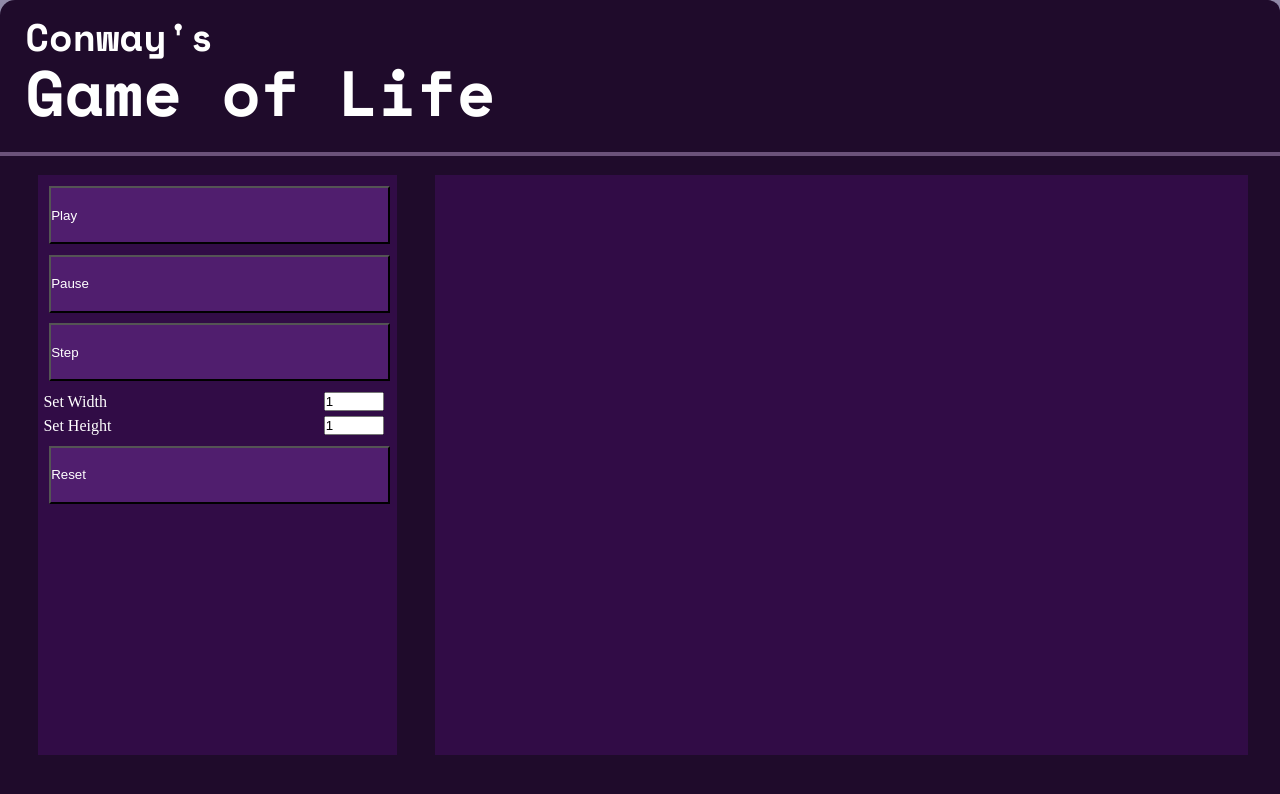
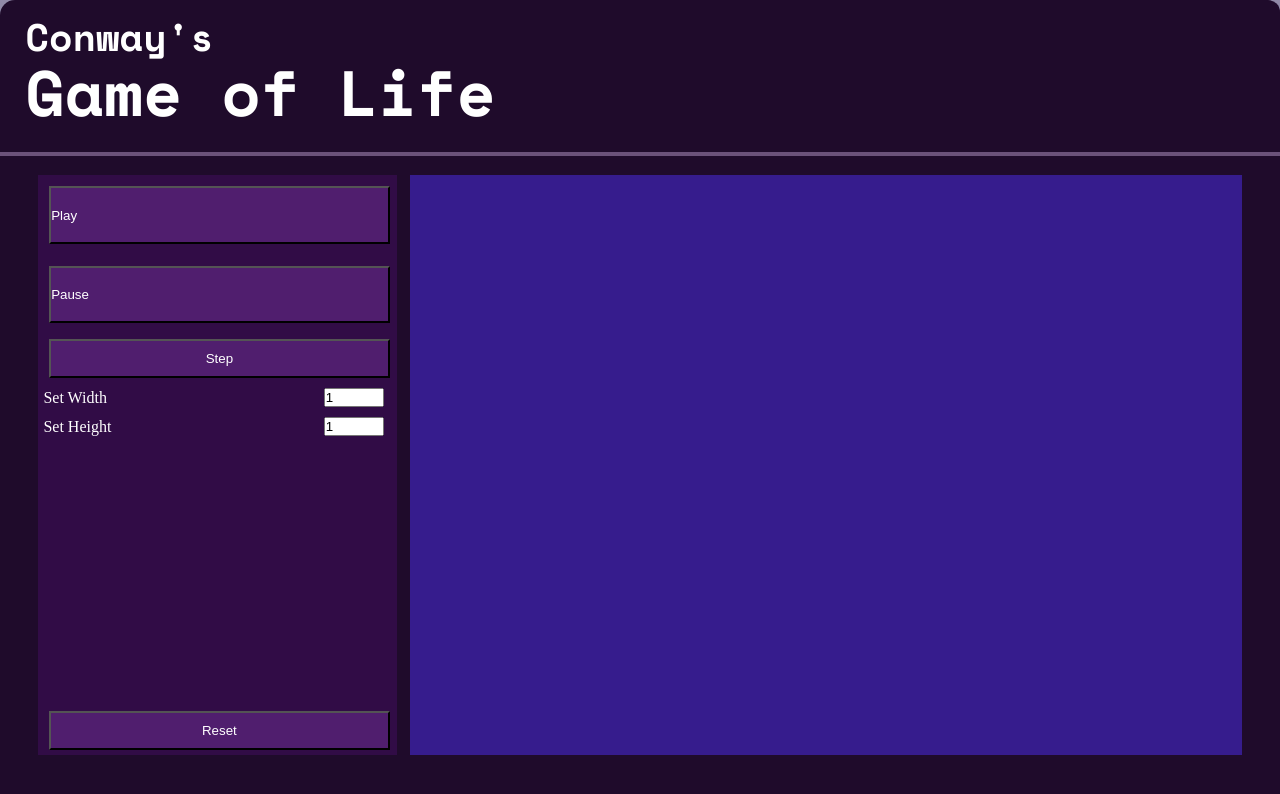
Before and after one commit to Jason-M-Brown/game_of_life, a React (Vite) app in the folder path/src/frontend/client/: page / in a window 1280 px wide. Shown: the top 794 px of the page. Built offline with nearby package versions, Linux system fonts and the light colour scheme.

Commit message:
Added a display Grid

```diff
--- a/path/src/frontend/client/src/main/BoardPanel/BoardPanel.tsx
+++ b/path/src/frontend/client/src/main/BoardPanel/BoardPanel.tsx
@@ -1,22 +1,45 @@
+interface BoardPanelProps {
+    width: number;
+    height: number;
+}
 
-const boardPanel : React.CSSProperties = {
-    backgroundColor: "rgb(49, 12, 70)",
+const boardStyle: React.CSSProperties = {
+    backgroundColor: "rgb(20, 20, 20)",
     position: "absolute",
-    left: "34%",
+    right: "3%",
     top: "3%",
-    width: "63.5%",
+    width: "65%",
     height: "90%",
     boxSizing: "border-box",
 };
 
-function BoardPanel() {
+function BoardPanel({ width, height }: BoardPanelProps) {
+    const gridStyle: React.CSSProperties = {
+        display: "grid",
+        gridTemplateColumns: `repeat(${width}, 1fr)`,
+        gridTemplateRows: `repeat(${height}, 1fr)`,
+        width: "100%",
+        height: "100%",
+        gap: "1px",
+        backgroundColor: "black",
+        boxSizing: "border-box",
+    };
+
+    const cellStyle: React.CSSProperties = {
+        backgroundColor: "rgb(54, 28, 141)",
+    };
+
+    const totalCells = width * height;
+
     return (
-        <>
-        <main style={boardPanel}>
-
+        <main style={boardStyle}>
+            <div style={gridStyle}>
+                {Array.from({ length: totalCells }).map((_, index) => (
+                    <div key={index} style={cellStyle} />
+                ))}
+            </div>
         </main>
-        </>
     );
-};
+}
 
 export default BoardPanel;
--- a/path/src/frontend/client/src/main/OptionsPanel/OptionsPanel.tsx
+++ b/path/src/frontend/client/src/main/OptionsPanel/OptionsPanel.tsx
@@ -22,6 +22,8 @@ const panelStyle : React.CSSProperties = {
     width: "28%",
     height: "90%",
     boxSizing: "border-box",
+    display: "flex",
+    flexDirection: "column",
 };
 
 function OptionsPanel({
@@ -47,6 +49,7 @@ function OptionsPanel({
 
             <StepButton/>
 
+
             <GridSize
                 width={gridWidth}
                 height={gridHeight}
@@ -54,9 +57,9 @@ function OptionsPanel({
                 onHeightChange={onGridHeightChange}
             />
 
-
-
-            <ResetButton/>
+            <div style={{ marginTop: "auto"}}>
+                <ResetButton />
+            </div>
 
 
         </main>
--- a/path/src/frontend/client/src/main/OptionsPanel/interface/MomentButton.tsx
+++ b/path/src/frontend/client/src/main/OptionsPanel/interface/MomentButton.tsx
@@ -39,27 +39,20 @@ function MomentaryButton({
         //Style Box
         backgroundColor,
         width: "95%",
-        height: "10%",
         boxSizing: "border-box",
         display: "flex",
 
-
-        //Style Text
         color: "white",
 
-        //Location
         justifyContent: "center",
-        flexDirection: "column",
+        alignItems: "center",
         gap: "8px",
-        margin: "3%",
+        padding: "10px 16px",
+        margin: "5px 3%",
         cursor: "pointer",
 
-
-
-        //Transition
         transition: "background-color 0.20s ease-in-out",
-
-    };
+        };
 
     return (
         <button
```
